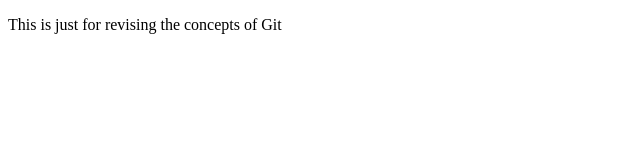
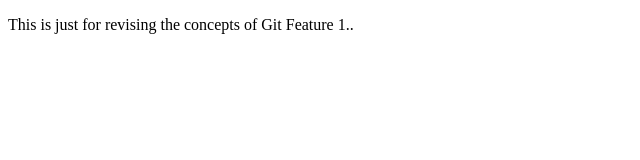
Before and after one commit to rupamkumarbarnwal/Ecommerce, a plain HTML site: page index.html in a window 1280 px wide. Shown: the full height of the page, 0-640 px from the left. Drawn offline with Linux system fonts and the light colour scheme.

Commit message:
This is just for feature1

```diff
--- a/index.html
+++ b/index.html
@@ -2,6 +2,6 @@
 <html>
     <p>
         This is just for revising the concepts of Git
-
+      Feature 1..
     </p>
 </html>
```
